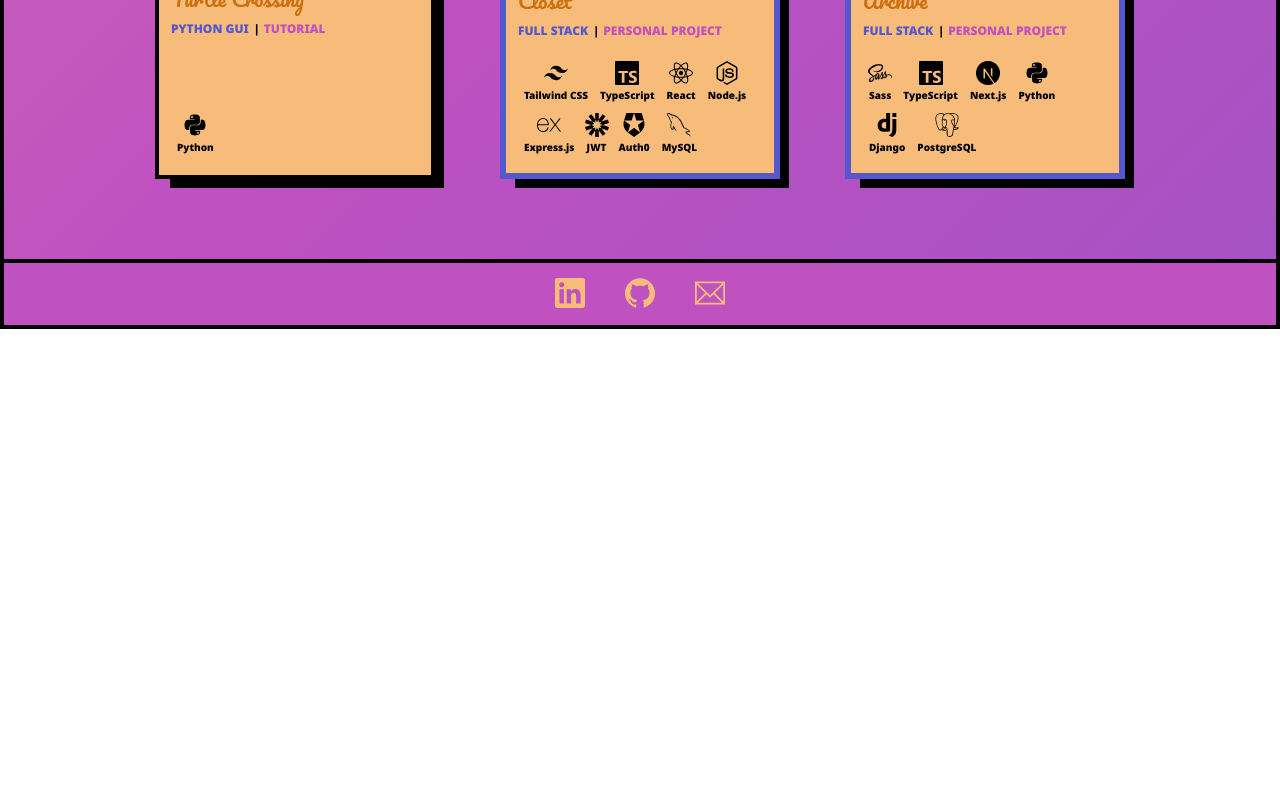
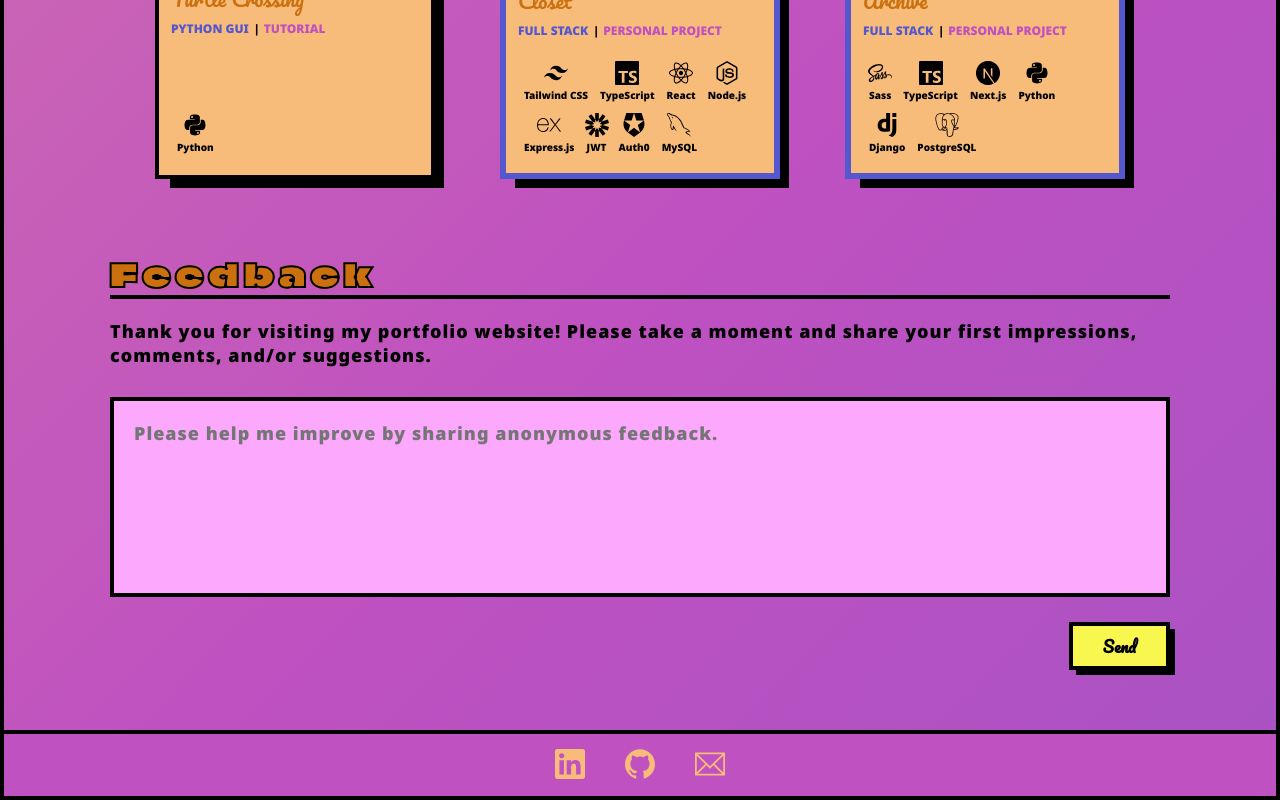
Before and after one commit to gtiku/portfolio, a React (Create React App) app: page /#/ in a window 1280 px wide. Shown: the part 2105-2905 px from the top of the page. Before the commit the page ends 2434 px from the top, so only its background shows below. Built offline with nearby package versions, Linux system fonts and the light colour scheme; no server answers.

Commit message:
feedback form completed

```diff
--- a/package.json
+++ b/package.json
@@ -7,11 +7,13 @@
     "@testing-library/jest-dom": "^5.16.5",
     "@testing-library/react": "^13.4.0",
     "@testing-library/user-event": "^13.5.0",
+    "axios": "^1.3.5",
     "react": "^18.2.0",
     "react-dom": "^18.2.0",
     "react-icons": "^4.8.0",
     "react-router-dom": "^6.8.1",
     "react-scripts": "5.0.1",
+    "react-toastify": "^9.1.2",
     "sass": "^1.58.3",
     "web-vitals": "^2.1.4"
   },
--- a/src/App.js
+++ b/src/App.js
@@ -5,6 +5,7 @@ import Header from "./components/Header/Header";
 import Footer from "./components/Footer/Footer";
 import NotFound from "./pages/NotFound/NotFound";
 import Resume from "./components/Resume/Resume";
+import FeedbackForm from "./components/FeedbackForm/FeedbackForm";
 import "./styles/App.scss";
 
 function App() {
@@ -19,6 +20,7 @@ function App() {
             <Route path="/resume" element={<Resume />} />
             <Route path={"*"} element={<NotFound />} />
           </Routes>
+          <FeedbackForm />
         </div>
         <section className="App__footer">
           <Footer />
--- a/src/components/Banner/Banner.js
+++ b/src/components/Banner/Banner.js
@@ -14,7 +14,7 @@ const Banner = () => {
           <br />
           <br />
           <h6 className="banner__subtitle">
-            Please visit my portfolio website to see more!
+            Visit my portfolio website to check out my projects!
           </h6>
           <br />
           <p className="banner__link">
--- /dev/null
+++ b/src/components/FeedbackForm/FeedbackForm.js
@@ -0,0 +1,103 @@
+import React, { useState } from "react";
+import { useNavigate } from "react-router-dom";
+import axios from "axios";
+import { ToastContainer, toast } from "react-toastify";
+import "react-toastify/dist/ReactToastify.css";
+import "./FeedbackForm.scss";
+
+const FeedbackForm = () => {
+  const [message, setMessage] = useState("");
+  const [valid, setValid] = useState(false);
+  const [error, setError] = useState(false);
+
+  let API_URL = `${process.env.REACT_APP_API_URL}/messages`;
+  let navigate = useNavigate();
+
+  const onChangeHandler = (event) => {
+    setMessage(event.target.value);
+    setValid(
+      event.target.value.trim().length > 10 &&
+        event.target.value.trim().length < 500
+    );
+  };
+
+  const errorMessage = (
+    <p className="feedback__error">
+      Please enter a valid message. (min 10 chars, max 500 chars)
+    </p>
+  );
+
+  const postMessage = async () => {
+    try {
+      await axios.post(API_URL, {
+        portfolio_page: document.title,
+        text: message,
+      });
+      console.log("POST sent");
+    } catch (error) {
+      console.error(error);
+    }
+  };
+
+  const notify = () => {
+    toast.success("Thank you for your feedback!", {
+      position: "top-center",
+      autoClose: 5000,
+      hideProgressBar: false,
+      closeOnClick: false,
+      pauseOnHover: false,
+      draggable: true,
+      progress: undefined,
+      theme: "dark",
+    });
+  };
+
+  const handleSubmit = (e) => {
+    e.preventDefault();
+    if (!valid) {
+      setError(true);
+    } else {
+      postMessage();
+      setMessage("");
+      setError(false);
+      setValid(false);
+      notify();
+      navigate("/");
+      window.scrollTo(0, 0);
+    }
+  };
+
+  if (error) {
+    setTimeout(() => {
+      setError(false);
+    }, "10000");
+  }
+
+  return (
+    <section className="feedback">
+      <h2 className="feedback__heading">Feedback</h2>
+      <form className="feedback__form" onSubmit={handleSubmit}>
+        <label name="message" className="feedback__label">
+          <h5 className="feedback__label-text">
+            Thank you for visiting my portfolio website! Please take a moment
+            and share your first impressions, comments, and/or suggestions.
+          </h5>
+          <textarea
+            name="message"
+            placeholder="Please help me improve by sharing anonymous feedback."
+            className={`feedback__textarea ${
+              error ? "feedback__textarea--invalid" : ""
+            }`}
+            value={message}
+            onChange={onChangeHandler}
+          />
+        </label>
+        {error ? errorMessage : ""}
+        <button className="feedback__button">Send</button>
+      </form>
+      <ToastContainer />
+    </section>
+  );
+};
+
+export default FeedbackForm;
--- /dev/null
+++ b/src/components/FeedbackForm/FeedbackForm.scss
@@ -0,0 +1,72 @@
+@use "../../styles/partials/variables" as *;
+@use "../../styles/partials/typography" as *;
+@use "../../styles/partials/mixins" as *;
+@use "../../styles/partials/global";
+
+.feedback {
+  width: 100%;
+  margin-bottom: 6rem;
+
+  &__heading {
+    @extend .subheading;
+  }
+
+  &__form,
+  &__label,
+  &__textarea {
+    width: 100%;
+  }
+  &__form {
+    @include flex($direction: column, $align: flex-start);
+  }
+
+  &__label-text,
+  &__label-list-item,
+  &__textarea {
+    font-size: 1.8rem;
+    letter-spacing: 1px;
+    line-height: 2.4rem;
+  }
+
+  &__label-text {
+    padding-bottom: 2rem;
+  }
+
+  &__textarea {
+    @extend h5;
+    margin-top: 1rem;
+    height: 20rem;
+    resize: none;
+    overflow: hidden;
+    border: 4px solid black;
+    background-color: $pink;
+    color: $purple;
+    padding: 2rem;
+
+    &--invalid {
+      border-color: #d22d2d;
+      outline: #d22d2d solid 2px;
+    }
+    &--success {
+      border-color: limegreen;
+      outline: limegreen solid 6px;
+    }
+  }
+
+  &__error {
+    margin-top: 2rem;
+    padding: 2rem;
+    @extend h5;
+    color: black;
+    background-color: #d22d2d;
+  }
+
+  &__button {
+    margin-top: 2rem;
+    padding: 0.6rem 3rem;
+    align-self: center;
+    @include tablet {
+      align-self: flex-end;
+    }
+  }
+}
--- a/src/components/Resume/Resume.js
+++ b/src/components/Resume/Resume.js
@@ -7,7 +7,7 @@ const Resume = () => {
     <iframe
       src={pdf}
       width="100%"
-      height="800px"
+      height="1200px"
       className="resume"
       title="resume"
     />
--- a/src/data/projects.js
+++ b/src/data/projects.js
@@ -5,8 +5,12 @@ module.exports = [
     isCompleted: true,
     projectType: "Personal Project",
     stackType: "Front-end",
-    stackTechonologies: [16, 13, 4],
-    highlights: ["This site was built in React!"],
+    stackTechonologies: [16, 13, 4, 5, 6, 8, 33],
+    highlights: [
+      "This site was built in React!",
+      "MERN stack",
+      "NoSQL database",
+    ],
     summary: "",
     cardImage:
       "https://user-images.githubusercontent.com/62849940/229952834-3447e90d-7102-4edb-8ec2-0bbc883859db.png",
@@ -26,7 +30,8 @@ module.exports = [
         image:
           "https://user-images.githubusercontent.com/62849940/229950752-94aa125d-b1f4-4ca4-a5a6-29981870a897.png",
         subtitle: "Deployment",
-        description: "This app is deployed to Github Pages.",
+        description:
+          "The frontend of this app app is deployed to Github Pages. The backend API is hosted on Heroku with a MongoDB NoSQL database.",
       },
     ],
     github: "https://github.com/gtiku/portfolio",
--- a/src/data/technologies.js
+++ b/src/data/technologies.js
@@ -29,6 +29,7 @@ import {
   SiAmazonaws,
   SiPostman,
   SiGithub,
+  SiHeroku,
 } from "react-icons/si";
 
 import { MdOutlineDevices, MdHttp } from "react-icons/md";
@@ -198,5 +199,10 @@ const allTechnologies = [
     name: "Github",
     icon: <SiGithub className={icon_class} />,
   },
+  {
+    id: 33,
+    name: "Heroku",
+    icon: <SiHeroku className={icon_class} />,
+  },
 ];
 export default allTechnologies;
--- a/src/pages/SingleProjectView/SingleProjectView.js
+++ b/src/pages/SingleProjectView/SingleProjectView.js
@@ -34,7 +34,7 @@ const SingleProjectView = () => {
           />
         </div>
         <div className="project__highlights">
-          <h3 className="project__highlights-heading">Tools & Features</h3>
+          <h3 className="project__summary-heading">Tools & Features</h3>
           <div className="project__stack-highlights">
             <StackBlock techIDs={project.stackTechonologies} />
             <Highlights highlights={project.highlights} />
@@ -49,7 +49,7 @@ const SingleProjectView = () => {
       </section>
       <ProjectLinks project={project} />
       <section className="project__details">
-        <h3 className="project__details-heading">Highlights</h3>
+        <h3 className="project__highlights-heading">Highlights</h3>
         {project.details.map((detail, index) => {
           return (
             <div className="project__detail" key={index}>
--- a/src/pages/SingleProjectView/SingleProjectView.scss
+++ b/src/pages/SingleProjectView/SingleProjectView.scss
@@ -48,6 +48,7 @@
     @include desktop {
       @include flex($justify: space-between);
       max-width: 48rem;
+      margin-top: 1rem;
     }
   }
 
@@ -59,11 +60,13 @@
   }
 
   &__highlights-heading,
-  &__details-heading {
+  &__summary-heading {
     background-color: $purple;
     font-size: 1.8rem;
+    margin-bottom: 0.4rem;
     @include tablet {
       font-size: 2.4rem;
+      margin-bottom: 1.2rem;
     }
   }
 
```
Also changed, not shown: 1 other file (tests, documents, lock files or other folders).
